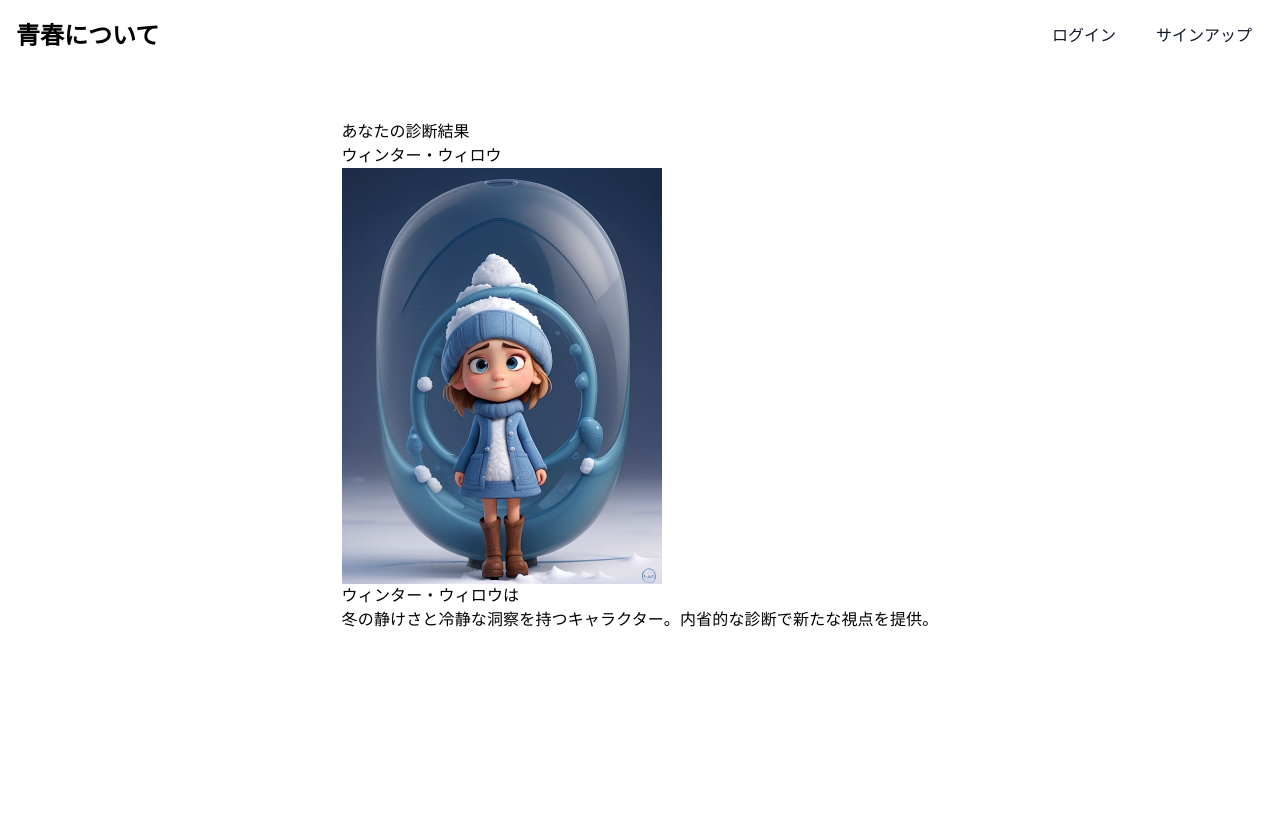
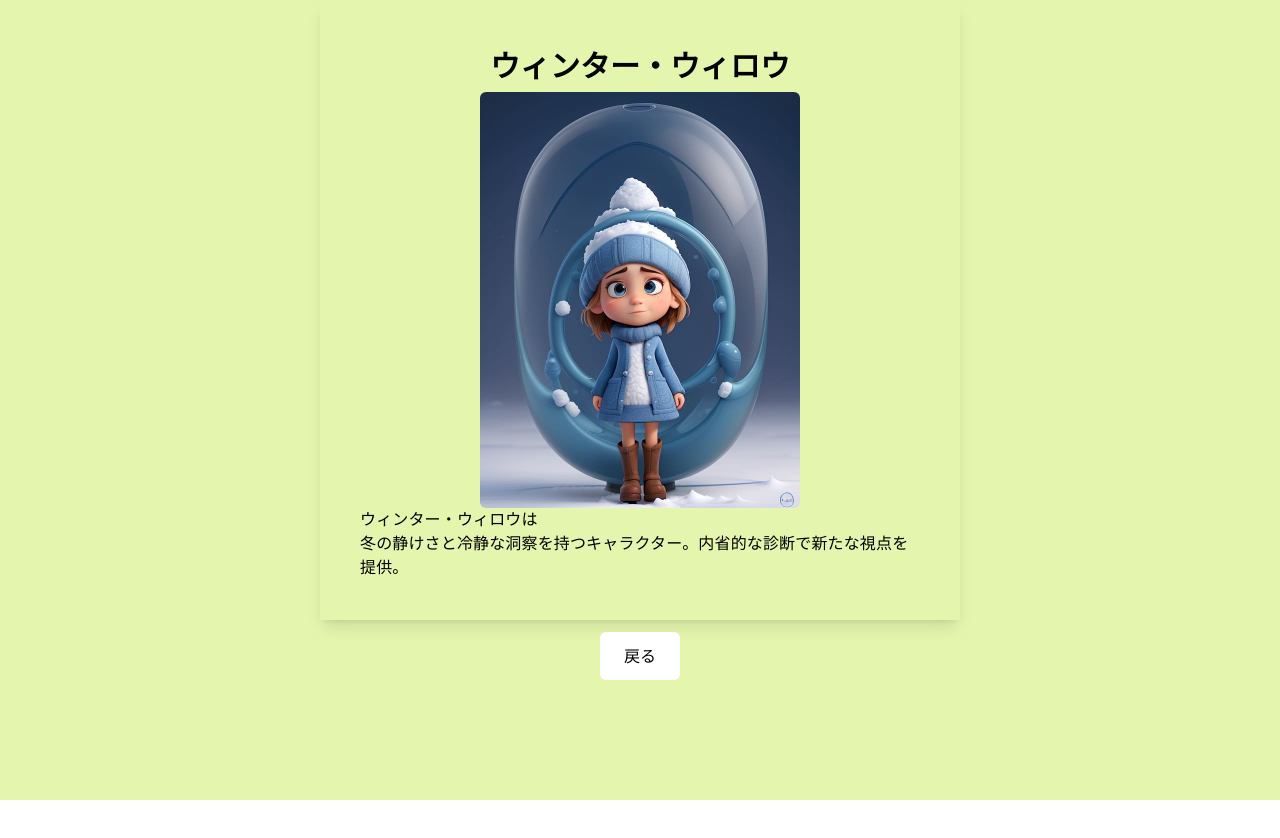
Before and after one commit to ayakuma309/season-app, a Next.js app: page /result in a window 1280 px wide. Shown: the top 838 px of the page. After the commit the page ends 800 px from the top, so only its background shows below. Built offline with nearby package versions, Linux system fonts and the light colour scheme.

Commit message:
style: 変更

```diff
--- a/src/pages/diagnosis.tsx
+++ b/src/pages/diagnosis.tsx
@@ -1,6 +1,5 @@
 import React from 'react';
 import Link from 'next/link';
-import Layout from '@/components/common/Layout';
 import SelectAnswer from '@/components/diagnosis/SelectAnswer';
 import { Button, Grid } from '@mui/material';
 import { useAnswerContext } from '@/context/AnswerProvider';
@@ -30,7 +29,7 @@ const QuestionPage = () => {
   } = useAnswerContext();
 
   return (
-    <Layout>
+    <div className="bg_diagnosis p-24">
       <Grid>
         <p>そうだと思ったら5</p>
         <SelectAnswer
@@ -88,8 +87,11 @@ const QuestionPage = () => {
             診断結果へ
           </Button>
         </Link>
+        <Link href="/">
+          <p className='p-3 w-20 text-center bg-white rounded-md my-3'>戻る</p>
+        </Link>
       </Grid>
-    </Layout>
+    </div>
   );
 };
 export default QuestionPage;
--- a/src/pages/pixel.tsx
+++ b/src/pages/pixel.tsx
@@ -1,5 +1,6 @@
 import React, { useState } from "react";
 import html2canvas from "html2canvas";
+import Link from "next/link";
 
 const Pixel = () => {
     const [image, setImage] = useState<File | undefined>(undefined);
@@ -116,11 +117,13 @@ const Pixel = () => {
     };
 
     return (
-        <div className="bg-egg">
+        <div className="bg_egg">
             <div className="flex  flex-col justify-center items-center p-3">
-                <h1 className="text-2xl font-bold mb-5">
-                    たまごっちになれるアプリ
-                </h1>
+                <Link href="/">
+                    <h1 className="text-2xl font-bold mb-5">
+                        たまごっちになれるアプリ
+                    </h1>
+                </Link>
                 <p className="my-2">アバターメーカーで作成した画像を使うとうまくいくかもしれません</p>
                 <a
                     href="https://kuma-avatar.vercel.app/"
--- a/src/pages/result.tsx
+++ b/src/pages/result.tsx
@@ -1,9 +1,9 @@
 import React from 'react';
 import { getCharacterType } from '@/types/diagnosis';
-import Layout from '@/components/common/Layout';
-import { Box, Typography } from '@mui/material';
+import { Typography } from '@mui/material';
 import Image from 'next/image';
 import { useAnswerContext } from '@/context/AnswerProvider';
+import Link from 'next/link';
 
 const ResultPage = () => {
   const {
@@ -33,10 +33,9 @@ const ResultPage = () => {
   const matchingCharacterType = getCharacterType(userAnswers);
 
   return (
-    <Layout>
-      <Box>
-        <div>あなたの診断結果</div>
-        <div>
+    <div className="bg_diagnosis">
+      <div className='p-10 shadow-lg w-1/2 mx-auto'>
+        <div className='text-3xl font-bold text-center my-2'>
           {matchingCharacterType.name}
         </div>
         <Image
@@ -44,6 +43,7 @@ const ResultPage = () => {
           src={matchingCharacterType.imagePath}
           alt={matchingCharacterType.name}
           objectFit="cover"
+          className='rounded-md mx-auto'
         />
         <Typography>
           {`${matchingCharacterType.name}は`}
@@ -51,8 +51,11 @@ const ResultPage = () => {
         <Typography>
           {matchingCharacterType.description}
         </Typography>
-      </Box>
-    </Layout>
+      </div>
+      <Link href="/">
+        <p className='mx-auto p-3 w-20 text-center bg-white rounded-md my-3'>戻る</p>
+      </Link>
+    </div>
   );
 };
 
--- a/src/styles/globals.css
+++ b/src/styles/globals.css
@@ -2,7 +2,12 @@
 @tailwind components;
 @tailwind utilities;
 
-.bg-egg {
+.bg_egg {
     min-height: 100vh;
     background-color: #f5aeae;
 }
+
+.bg_diagnosis{
+    min-height: 100vh;
+    background-color: #e4f5ae;
+}
```
